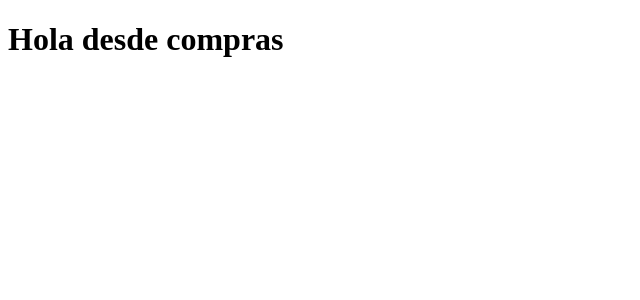
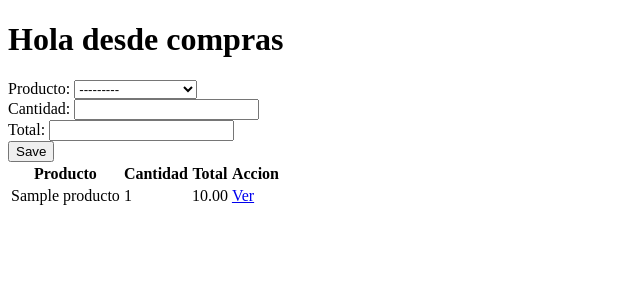
Before and after one commit to dalemanr/mas_verde_django, a Django app: page /compras/ in a window 1280 px wide. Shown: the top 300 px of the page, without its empty margins (0-640 px from the left). Run offline with Django 5.2, Linux system fonts and the light colour scheme; tables that the repository leaves empty hold one stand-in row (values such as "Sample post").

Commit message:
Agrego Crud de compras

```diff
--- /dev/null
+++ b/compras/forms.py
@@ -0,0 +1,8 @@
+from django.forms import forms, ModelForm
+
+from .models import *
+
+class CompraForm(ModelForm):
+    class Meta:
+        model = Compra
+        fields = ['producto', 'cantidad', 'total']
--- a/compras/models.py
+++ b/compras/models.py
@@ -15,7 +15,7 @@
     descripcion = models.CharField(max_length=255)
     precio = models.DecimalField(max_digits=12, decimal_places=2)
     stock_disponible = models.IntegerField()
-    fecha_creacion = models.DateField()
+    fecha_creacion = models.DateField(auto_now_add=True)
     proveedor = models.ForeignKey(Proveedor, on_delete=models.CASCADE)
 
     def __str__(self):
@@ -24,7 +24,7 @@
 class Compra(models.Model):
     producto = models.ForeignKey(Producto, on_delete=models.CASCADE)
     cantidad = models.IntegerField()
-    fecha_compra = models.DateField()
+    fecha_compra = models.DateField(auto_now_add=True)
     total = models.DecimalField(max_digits=12, decimal_places=2)
 
     def __str__(self):
--- a/compras/urls.py
+++ b/compras/urls.py
@@ -2,5 +2,8 @@
 from .views import *
 
 urlpatterns = [
-    path('', compras, name='compras')
+    path('', index, name='compras'),
+    path('registrarCompra', registrarCompra, name='registrarCompra'),
+    path('detalleCompra/<int:id>', verDetalleCompra, name='detalleCompra'),
+    path('detalleCompra/<int:id>/eliminarCompra', eliminarCompra, name='eliminarCompra'),
 ]
--- a/compras/views.py
+++ b/compras/views.py
@@ -1,5 +1,7 @@
-from django.shortcuts import render
+from django.shortcuts import render, redirect, get_object_or_404
 
+from .forms import CompraForm
+from .models import *
 # Create your views here.
 
 ####################CRUD PRODUCTOS#######################
@@ -34,5 +36,40 @@
 
 ########################CRUD COMPRAS##########################
 
-def compras(request):
-    return render(request, "compras/compras.html")
+def index(request):
+    compras = Compra.objects.all()
+    form = CompraForm()
+    return render(request, "compras/compras.html", {"compras": compras, "form": form})
+
+def registrarCompra(request):
+    compra = Compra.objects.create(producto_id = request.POST['producto'],
+                                   cantidad = request.POST['cantidad'],
+                                   total = request.POST['total']
+                                   )
+    producto = get_object_or_404(Producto, pk=request.POST['producto'])
+    producto.stock_disponible += int(compra.cantidad)
+    producto.save()
+    return redirect('compras')
+
+def verDetalleCompra(request, id):
+    if request.method == 'GET':
+        compra=get_object_or_404(Compra, pk=id)
+        form = CompraForm(instance=compra)
+        return render(request, 'compras/detalleCompra.html', {"compra": compra, "form": form})
+    else:
+        try:
+            compra=get_object_or_404(Compra, pk=id)
+            form = CompraForm(request.POST, instance=compra)
+            if form.is_valid():
+                compra.save()
+                return redirect('compras')
+        except ValueError:
+            return render(request, 'compras',{
+                'error': "error editando la compra"
+            })
+
+
+def eliminarCompra(request, id):
+    compra = get_object_or_404(Compra, id=id)
+    compra.delete()
+    return redirect('compras')
--- a/templates/compras/compras.html
+++ b/templates/compras/compras.html
@@ -6,5 +6,32 @@
 </head>
 <body>
     <h1>Hola desde compras</h1>
+
+    <form action="{% url 'registrarCompra' %}" method="POST">
+        {% csrf_token %}
+        {{ form }}
+        <button>Save</button>
+    </form>
+
+    <table>
+        <thead>
+            <tr>
+                <th>Producto</th>
+                <th>Cantidad</th>
+                <th>Total</th>
+                <th>Accion</th>
+            </tr>
+        </thead>
+        <tbody>
+        {% for c in compras %}
+            <tr>
+                <td>{{ c.producto}}</td>
+                <td>{{ c.cantidad}}</td>
+                <td>{{ c.total}}</td>
+                <td><a href="{% url 'detalleCompra' c.id %}">Ver</a></td>
+            </tr>
+        {% endfor %}
+        </tbody>
+    </table>
 </body>
 </html>
```
Also changed, not shown: templates/compras/detalleCompra.html (added, +24 -0 lines), compras/migrations/0002_alter_producto_fecha_creacion.py (added).
